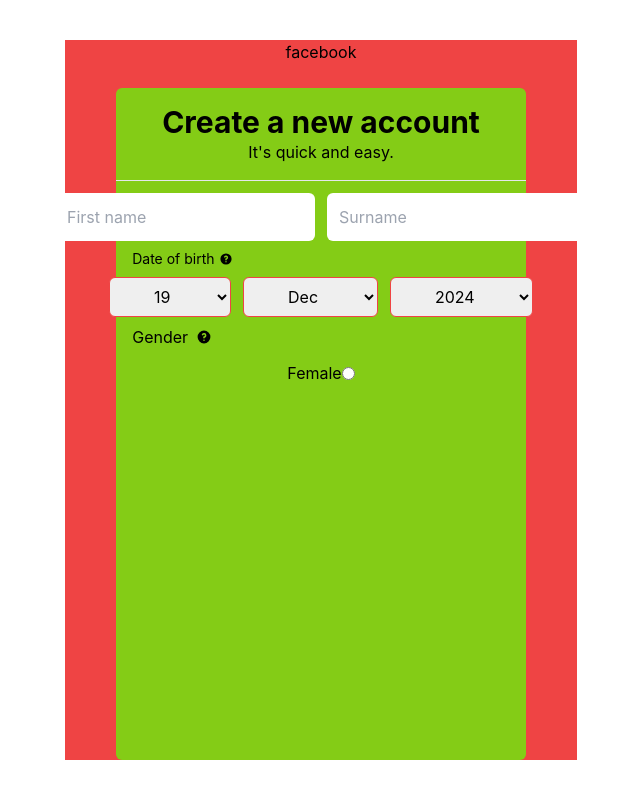
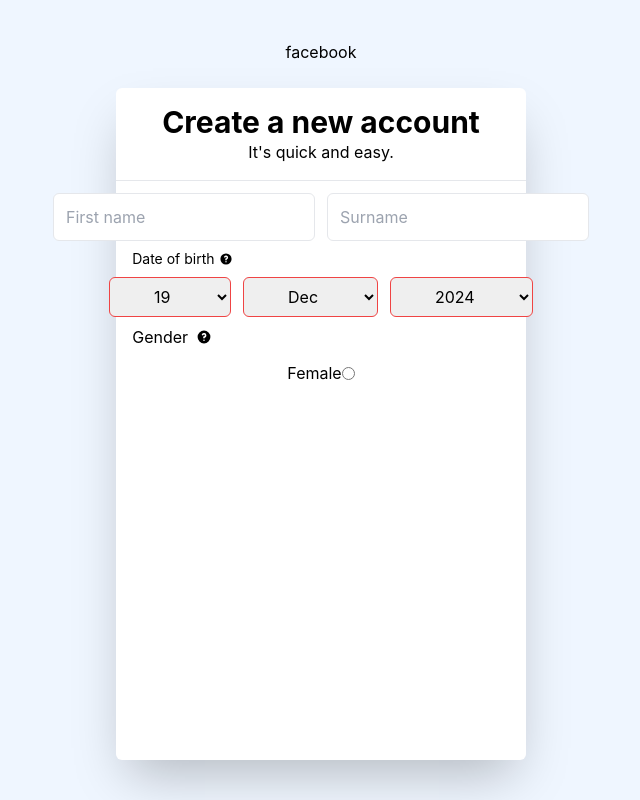
Before and after one commit to meejay18/social-media-fe, a React (Vite) app: page /auth/register in a window 1280 px wide. Shown: the whole page, without its empty margins (319-959 px from the left). Built offline with nearby package versions, Linux system fonts and the light colour scheme.

Commit message:
still wotking

```diff
--- a/src/pages/Auth/Register.tsx
+++ b/src/pages/Auth/Register.tsx
@@ -3,10 +3,10 @@
 
 const Register = () => {
   return (
-    <div className="w-full h-screen flex justify-center items-center">
-      <div className="w-[40vw] h-[90vh] flex flex-col justify-start items-center bg-red-500">
+    <div className="w-full h-screen flex justify-center items-center bg-blue-50">
+      <div className="w-[40vw] h-[90vh] flex flex-col justify-start items-center">
         <div>facebook</div>
-        <div className="mt-6 w-[32vw] h-[85vh] rounded-md bg-lime-500 flex flex-col justify-start items-center p-4">
+        <div className="mt-6 w-[32vw] h-[85vh] rounded-md bg-white shadow-2xl flex flex-col justify-start items-center p-4">
           <div className="font-bold text-3xl">Create a new account</div>
           <div>It's quick and easy.</div>
           <div className="border-t w-[32vw] mt-4"></div>
@@ -14,12 +14,12 @@
             <input
               type="text"
               placeholder="First name"
-              className="pl-3 rounded-md"
+              className="pl-3 rounded-md border"
             />
             <input
               type="text"
               placeholder="Surname"
-              className="pl-3 rounded-md"
+              className="pl-3 rounded-md border"
             />
           </div>
           <div className="flex items-center justify-start w-full mt-2 text-sm gap-1">
```
